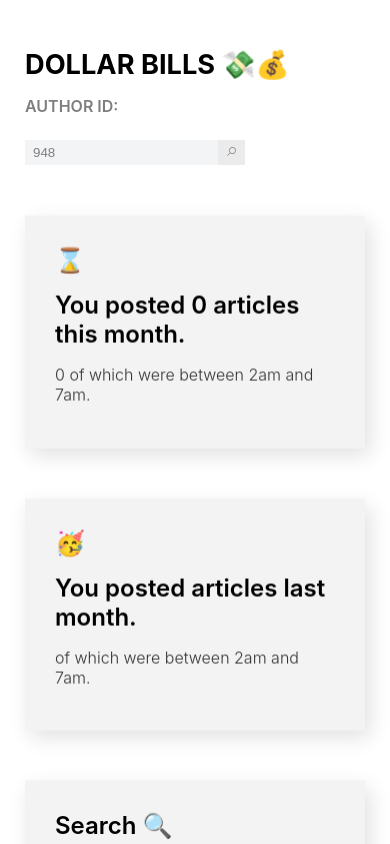
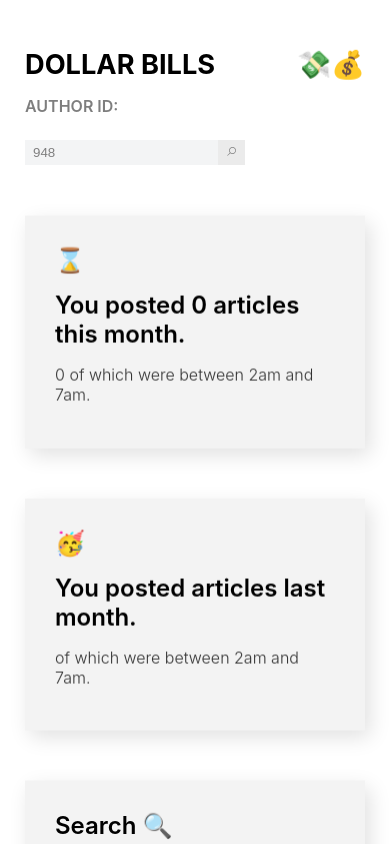
Before and after one commit to MehediH/dollarbills, a React (Create React App) app: page / in a window 390 px wide. Shown: the top 844 px of the page. Built offline with nearby package versions, Linux system fonts and the light colour scheme; no server answers.

Commit message:
BREAK DA LAW

```diff
--- a/src/App.css
+++ b/src/App.css
@@ -15,6 +15,17 @@ header{
   display: flex;
   flex-direction: row;
   justify-content: space-between;
+}
+
+header h1 a{
+  cursor: pointer;
+  display: block;
+  float: right;
+  padding-left: 10px;
+}
+
+header h1 a:hover{
+  animation: App-logo-spin infinite 1s ease-in-out;
 }
 
 header .search{
@@ -90,7 +101,7 @@ button img{
 }
 
 .search-content{
-  margin-top: 50px;
+  margin: 50px 0;
 }
 
 .filters{
@@ -212,10 +223,6 @@ button img{
     overflow: hidden;
   }
 
-  .search-content{
-    margin-bottom: 100px;
-  }
-
   .filters label{
     display: block;
     margin-bottom: 10px;
--- a/src/App.js
+++ b/src/App.js
@@ -195,7 +195,7 @@ class App extends Component {
     return (
       <div className="app">
           <header>
-            <h1>DOLLAR BILLS 💸💰</h1>
+            <h1>DOLLAR BILLS <a onClick={this.updateAuthor}>💸💰</a></h1>
 
             <div class="search">
               <label>Author ID:</label>
```
